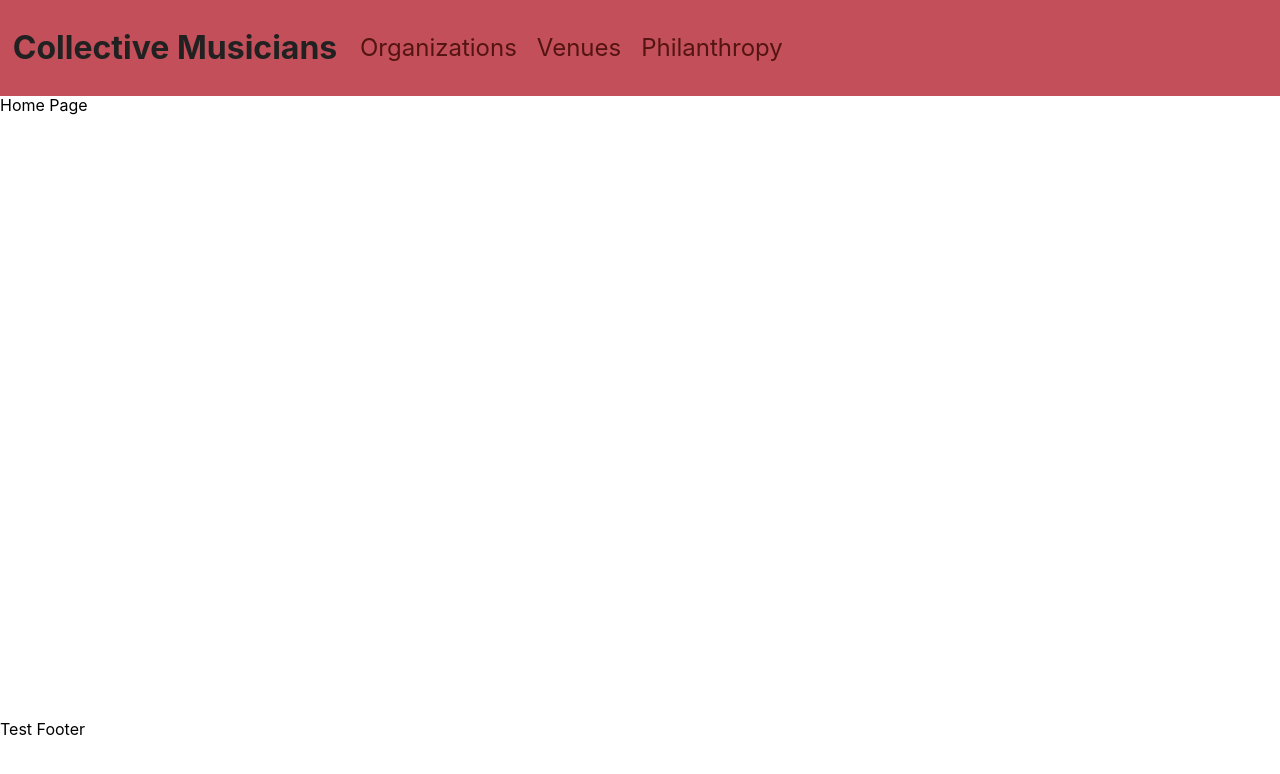
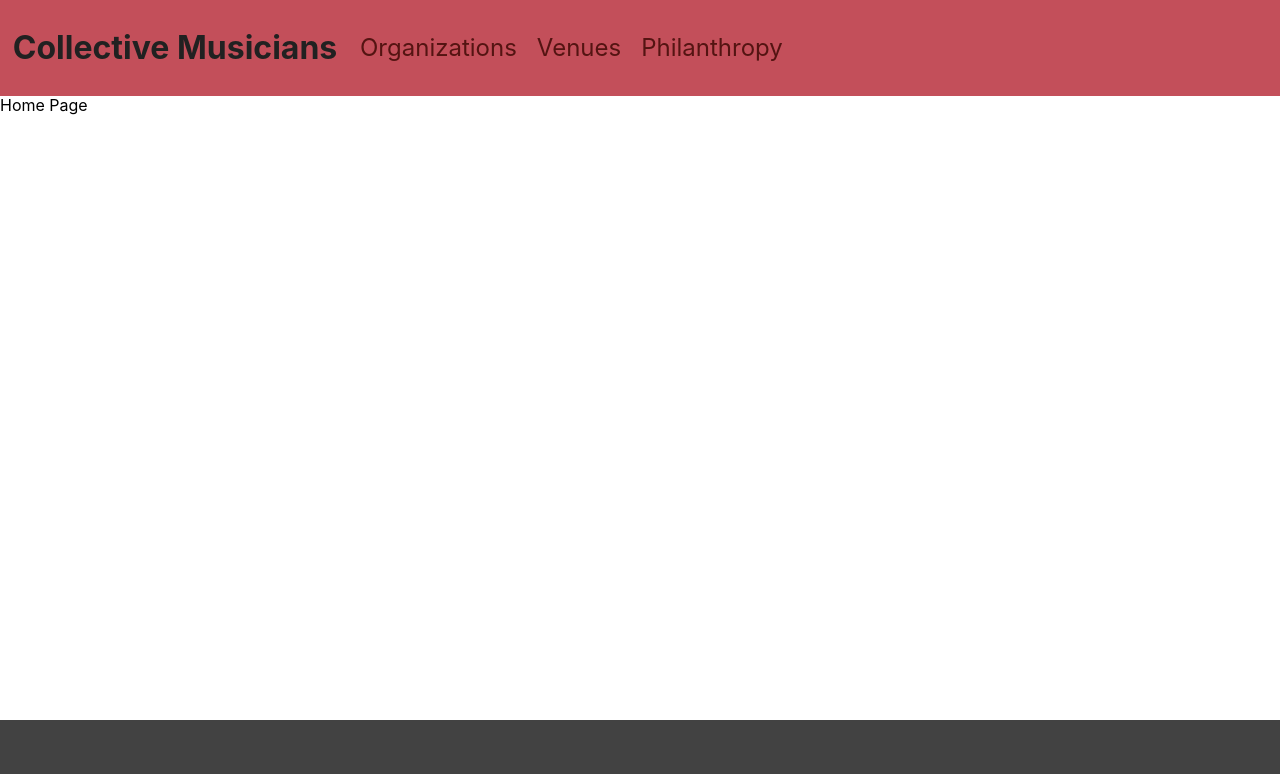
Before and after one commit to ARW2705/Collective-Musicians-Client, a React (Create React App) app: page / in a window 1280 px wide. Shown: the top 774 px of the page. Built offline with nearby package versions, Linux system fonts and the light colour scheme.

Commit message:
chore: change test styling to help with main page dev

```diff
--- a/src/components/Footer/Footer.css
+++ b/src/components/Footer/Footer.css
@@ -1,3 +1,4 @@
 #app-footer {
   height: var(--footer-height);
+  background-color: var(--gray-dark);
 }
--- a/src/components/Footer/Footer.tsx
+++ b/src/components/Footer/Footer.tsx
@@ -6,7 +6,7 @@ import './Footer.css'
 function Footer() {
   return (
     <footer id='app-footer'>
-      Test Footer
+
     </footer>
   )
 }
```
